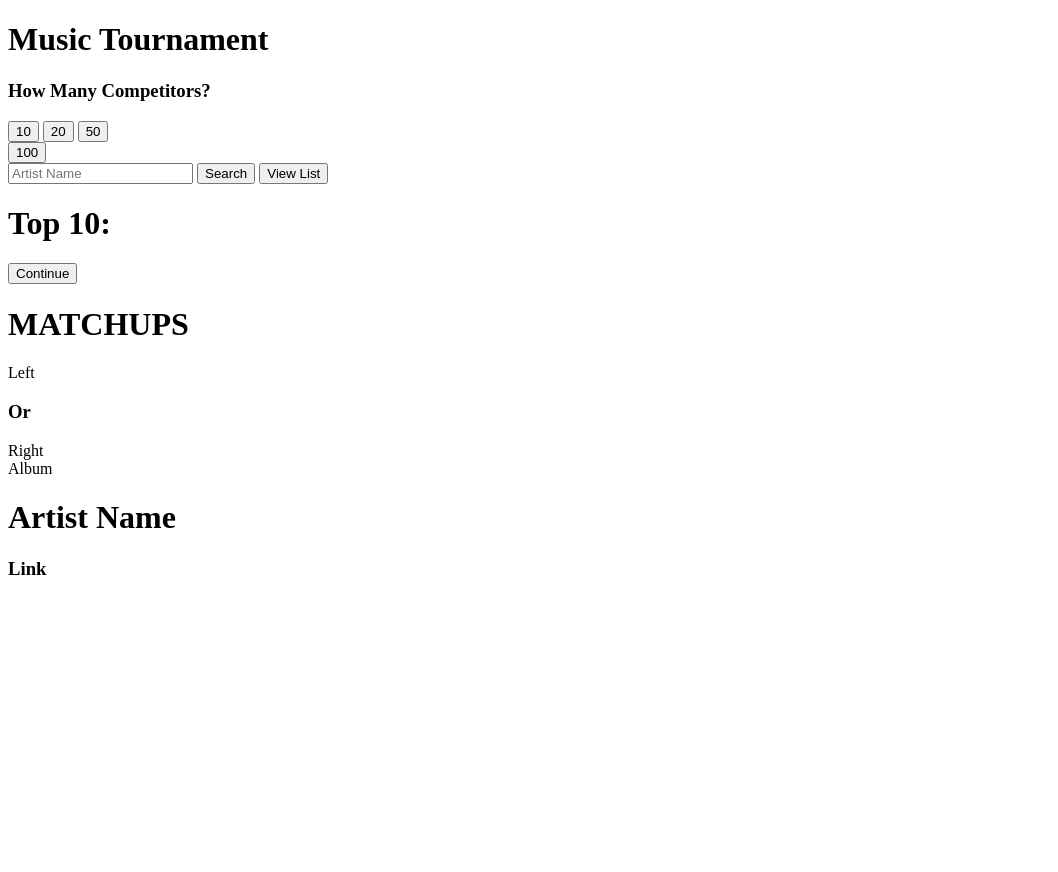
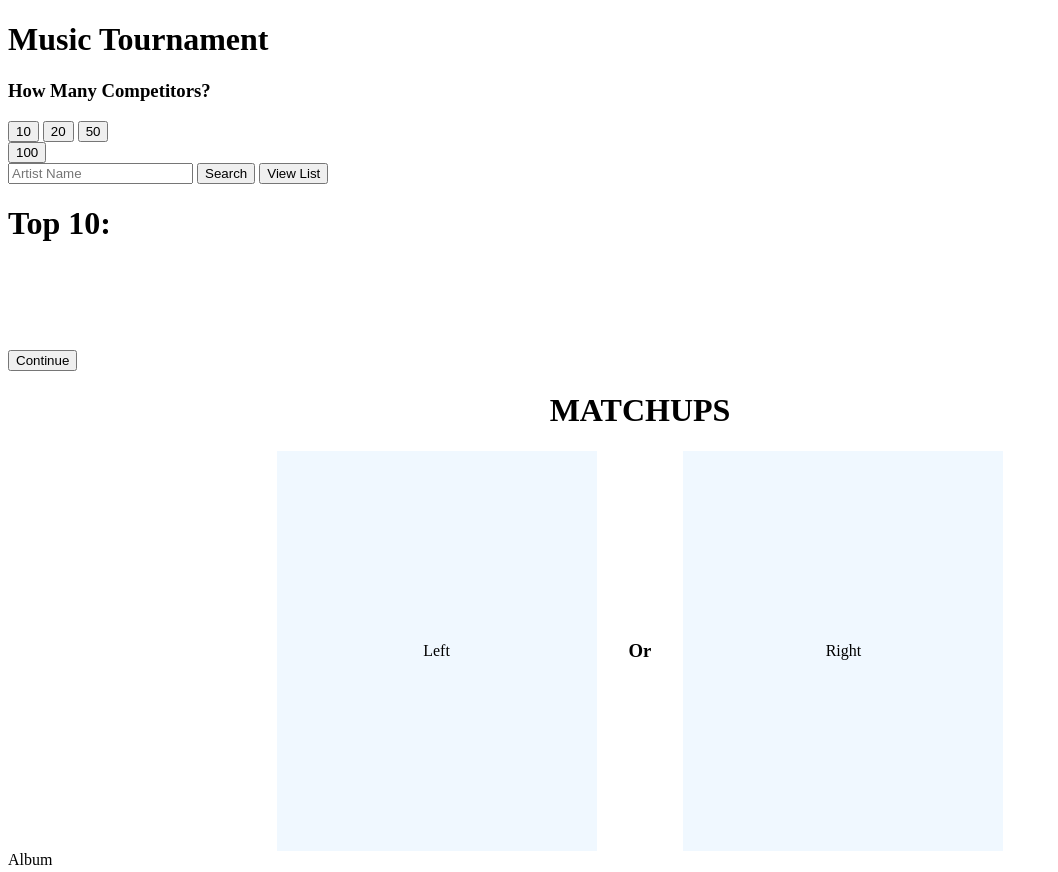
Before and after one commit to chenster953/Music-Tournament, a plain HTML site: page index.html in a window 1280 px wide. Shown: the top 872 px of the page, without its empty margins (0-1058 px from the left). Before the commit the page ends 800 px from the top, so only its background shows below. Drawn offline with Linux system fonts and the light colour scheme.

Commit message:
FIRST SOLO ASYNC AWAIT WWWWWW

```diff
--- a/style.css
+++ b/style.css
@@ -27,3 +27,31 @@
 .list img {
   width: 20rem;
 }
+
+.savedlist {
+  width: 90%;
+  height: 3rem;
+  font-size: 30px;
+}
+
+#matchup-container {
+  display: flex;
+  flex-direction: column;
+  justify-content: center;
+  align-items: center;
+}
+
+.matchups {
+  display: flex;
+  gap: 2rem;
+  align-items: center;
+}
+
+.matchups div {
+  background-color: aliceblue;
+  width: 20rem;
+  height: 25rem;
+  display: flex;
+  align-items: center;
+  justify-content: center;
+}
```
